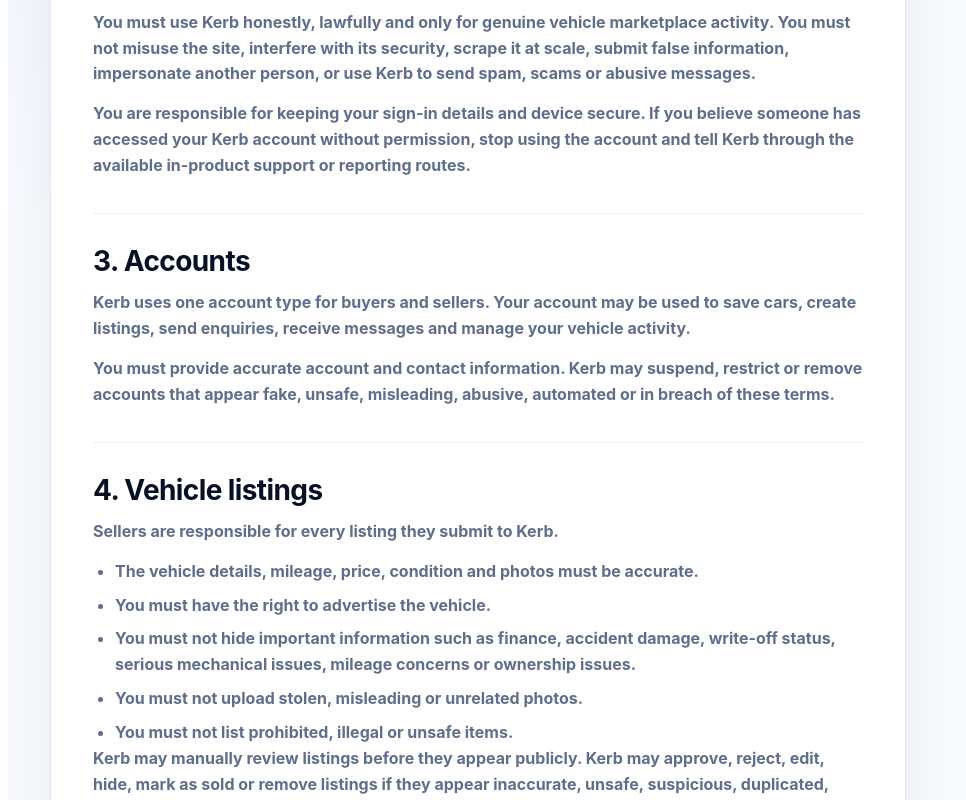
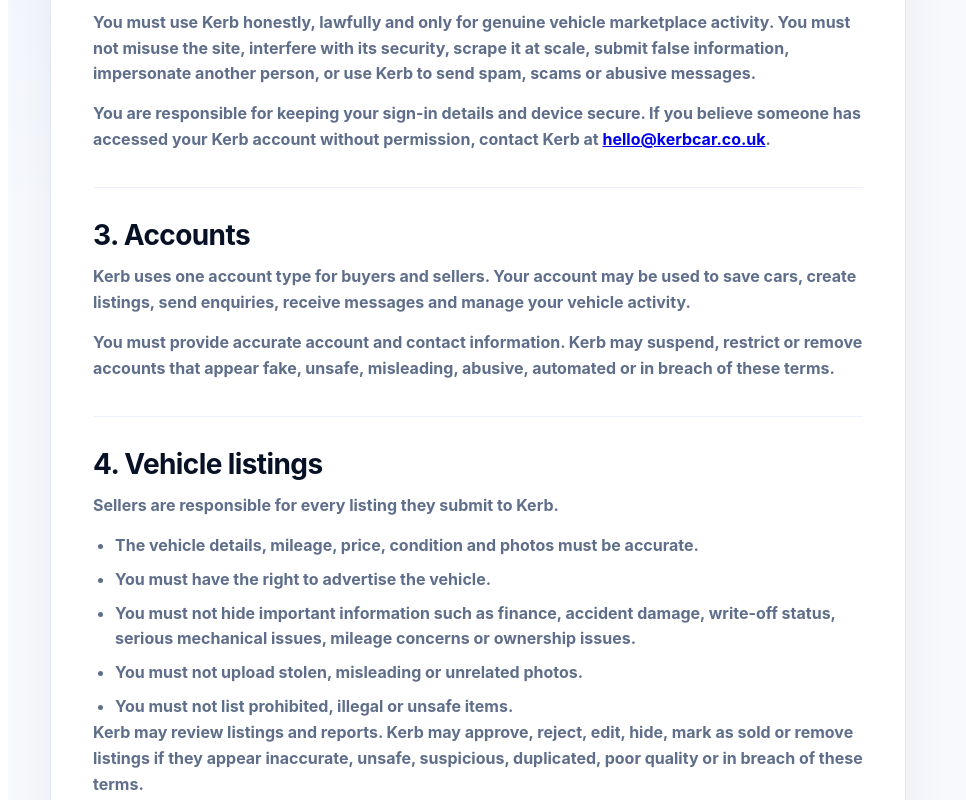
Before and after one commit to Abzgetzit/kerb, a Next.js app: page /terms in a window 1280 px wide. Shown: the part 920-1720 px from the top of the page, without its empty margins (0-966 px from the left). Built offline with nearby package versions, Linux system fonts and the light colour scheme.

Commit message:
Update page.js

```diff
--- a/app/terms/page.js
+++ b/app/terms/page.js
@@ -42,8 +42,7 @@ export default function TermsPage() {
         <p>
           You are responsible for keeping your sign-in details and device secure.
           If you believe someone has accessed your Kerb account without
-          permission, stop using the account and tell Kerb through the available
-          in-product support or reporting routes.
+          permission, contact Kerb at <a href="mailto:hello@kerbcar.co.uk">hello@kerbcar.co.uk</a>.
         </p>
       </section>
 
@@ -72,10 +71,10 @@ export default function TermsPage() {
           <li>You must not list prohibited, illegal or unsafe items.</li>
         </ul>
         <p>
-          Kerb may manually review listings before they appear publicly. Kerb may
-          approve, reject, edit, hide, mark as sold or remove listings if they
-          appear inaccurate, unsafe, suspicious, duplicated, poor quality or in
-          breach of these terms.
+          Kerb may review listings and reports. Kerb may approve, reject, edit,
+          hide, mark as sold or remove listings if they appear inaccurate,
+          unsafe, suspicious, duplicated, poor quality or in breach of these
+          terms.
         </p>
       </section>
 
@@ -180,10 +179,10 @@ export default function TermsPage() {
       <section>
         <h2>13. Contact details</h2>
         <p className={styles.note}>
-          Kerb does not yet publish a dedicated business email, phone number or
-          postal address. These details should be added before a full public
-          launch. Until then, users should use the account, message and report
-          tools available on the website.
+          For Kerb support, account questions, listing issues, safety concerns
+          or general enquiries, contact <a href="mailto:hello@kerbcar.co.uk">hello@kerbcar.co.uk</a>.
+          You can also use the account, message and report tools available on
+          the website.
         </p>
       </section>
     </LegalPage>
```
